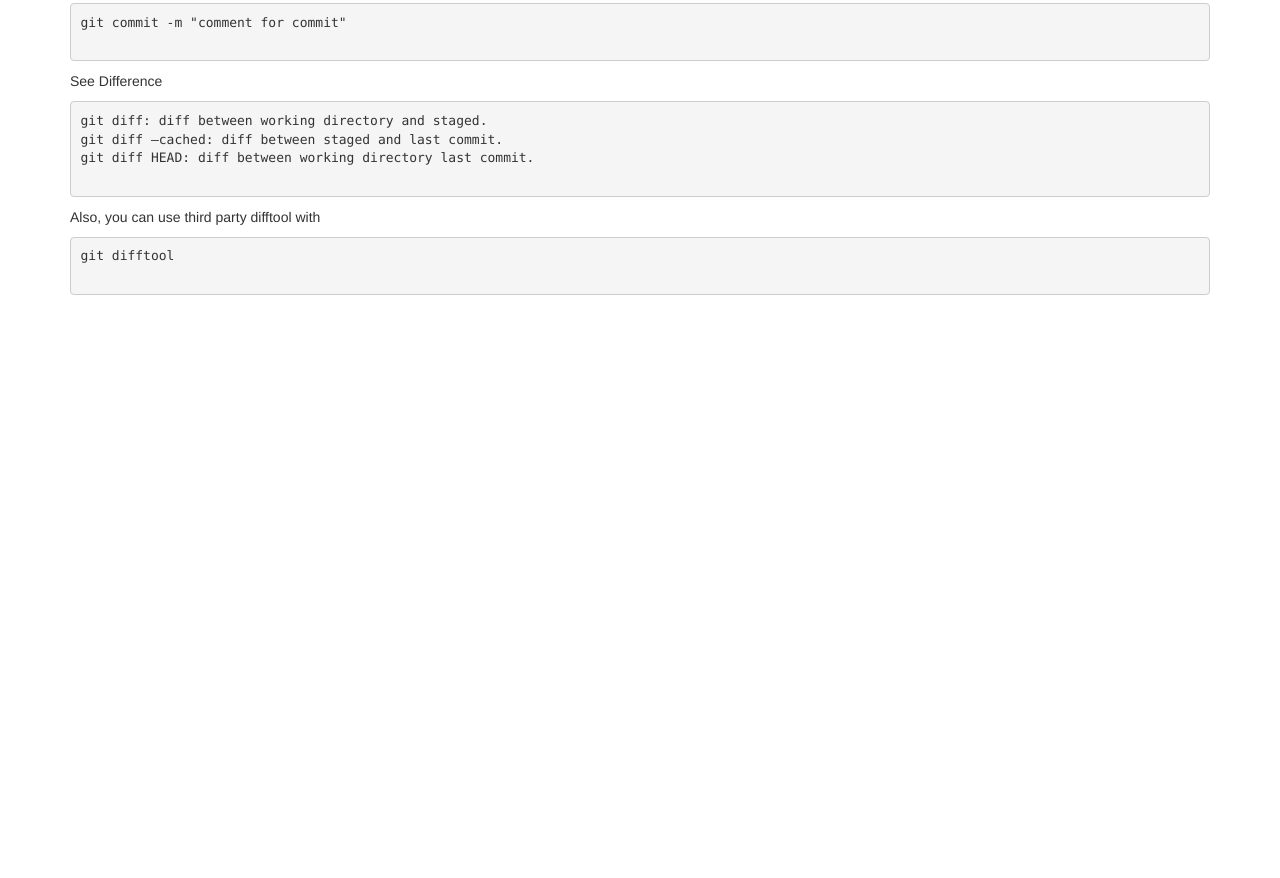
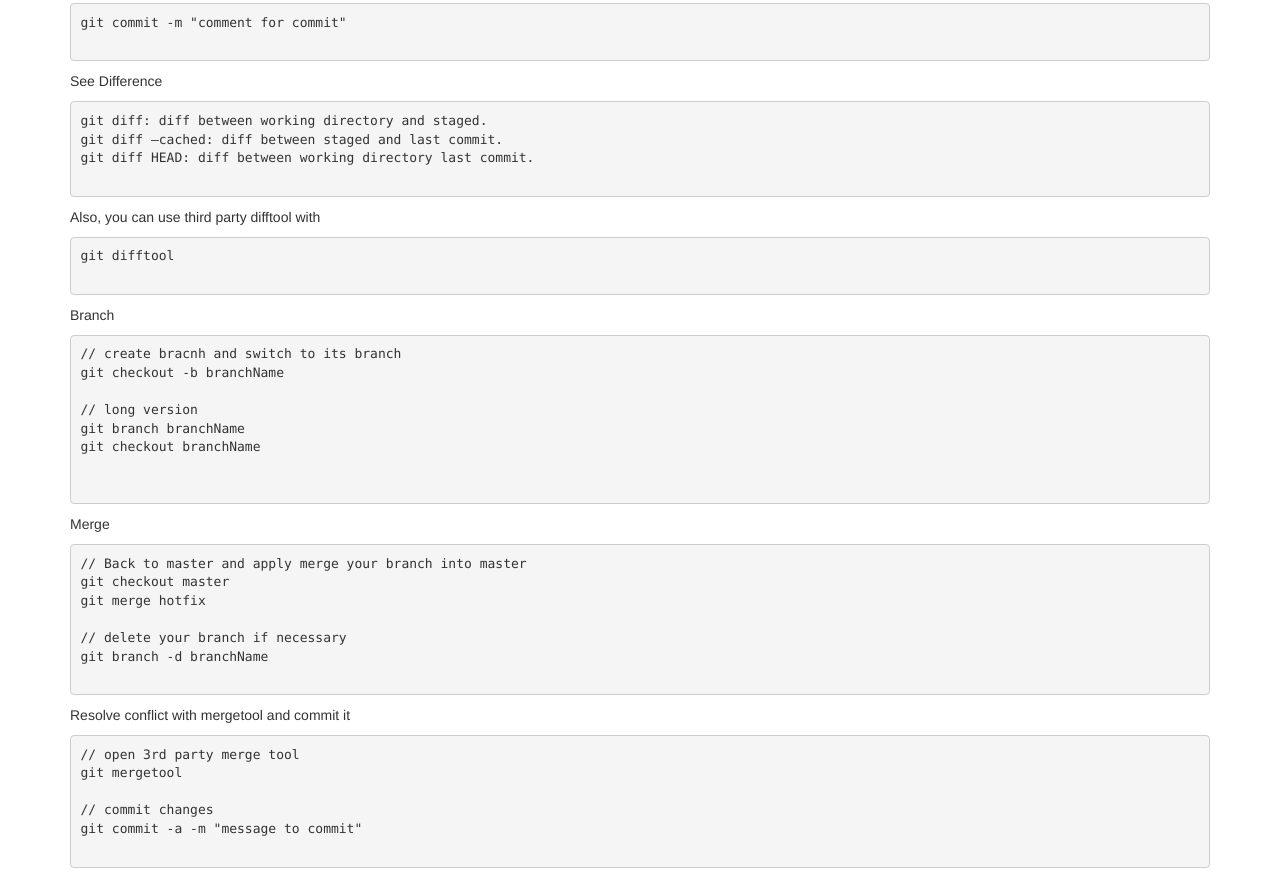
Before and after one commit to bakmie234/1, a website: page docs/git.html in a window 1280 px wide. Shown: the part 514-1392 px from the top of the page. Before the commit the page ends 819 px from the top, so only its background shows below. Drawn offline with Linux system fonts and the light colour scheme.

Commit message:
add git branching and merging

```diff
--- a/docs/git.html
+++ b/docs/git.html
@@ -55,6 +55,39 @@ git diff HEAD: diff between working directory last commit.
             <pre>
 git difftool
             </pre>
+            <p>
+                Branch
+            </p>
+            <pre>
+// create bracnh and switch to its branch
+git checkout -b branchName
+
+// long version
+git branch branchName
+git checkout branchName
+
+            </pre>
+            <p>
+                Merge
+            </p>
+            <pre>
+// Back to master and apply merge your branch into master
+git checkout master
+git merge hotfix
+
+// delete your branch if necessary
+git branch -d branchName
+            </pre>
+            <p>
+                Resolve conflict with mergetool and commit it
+            </p>
+            <pre>
+// open 3rd party merge tool
+git mergetool
+
+// commit changes
+git commit -a -m "message to commit"
+            </pre>
         </div>
     </div>
 </div>
```
